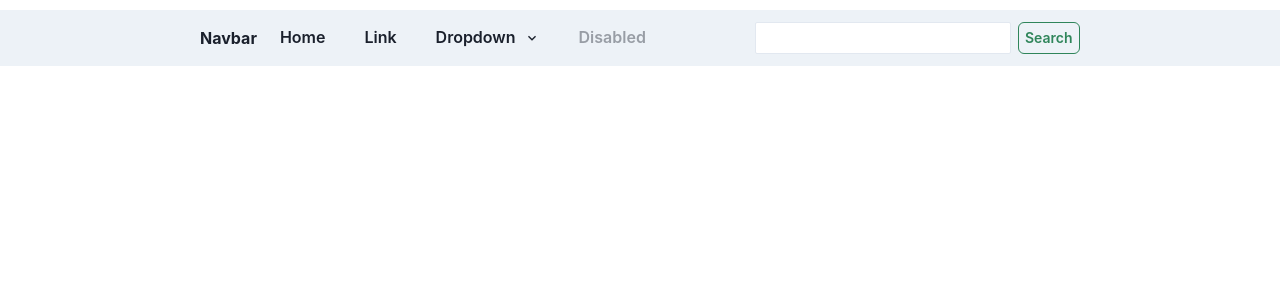
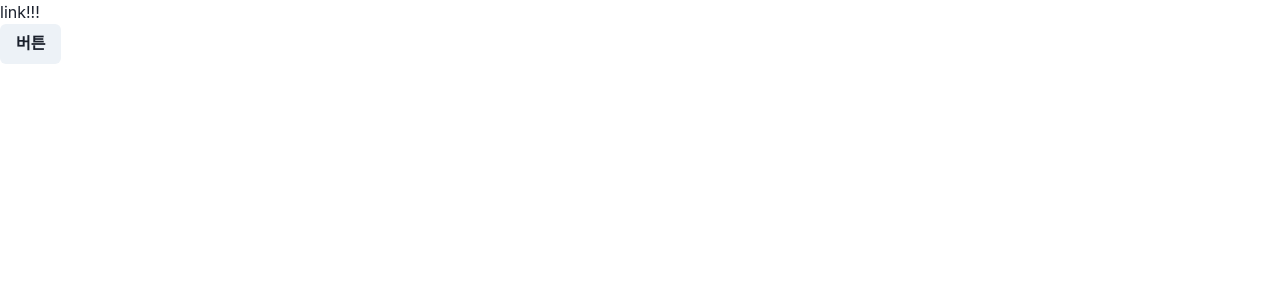
Before and after one commit to jjeongneee/react20231031, a React (Create React App) app: page / in a window 1280 px wide. Shown: the top 300 px of the page. Built offline with nearby package versions, Linux system fonts and the light colour scheme.

Commit message:
함수를 props으로 전달

```diff
--- a/src/App.js
+++ b/src/App.js
@@ -1,59 +1,28 @@
 import React from "react";
-import {
-  Box,
-  Button,
-  Flex,
-  Input,
-  Menu,
-  MenuButton,
-  MenuItem,
-  MenuList,
-  Text,
-} from "@chakra-ui/react";
-import { ChevronDownIcon } from "@chakra-ui/icons";
+import { Button } from "@chakra-ui/react";
+
+function MyComp({ to, someProp }) {
+  someProp();
+  return (
+    <>
+      <div>
+        <a href={to[0]}>link!!!</a>
+      </div>
+      <div>
+        <Button onClick={someProp}>버튼</Button>
+      </div>
+    </>
+  );
+}
 
 function App(props) {
+  function func1() {
+    console.log("func1 실행됨");
+  }
   return (
-    <Flex
-      px={{ base: "0px", md: "70px", lg: "120px", xl: "200px" }}
-      justify={"space-between"}
-      py={"8px"}
-      my="10px"
-      bg="gray.100"
-    >
-      <Flex gap={"7px"} align={"center"}>
-        <Text as={"b"}>Navbar</Text>
-        <Button variant={"ghost"}>Home</Button>
-        <Button variant={"ghost"}>Link</Button>
-
-        <Menu>
-          <MenuButton
-            variant="ghost"
-            as={Button}
-            rightIcon={<ChevronDownIcon />}
-          >
-            Dropdown
-          </MenuButton>
-          <MenuList>
-            <MenuItem>Download</MenuItem>
-            <MenuItem>Create a Copy</MenuItem>
-            <MenuItem>Mark as Draft</MenuItem>
-            <MenuItem>Delete</MenuItem>
-            <MenuItem>Attend a Workshop</MenuItem>
-          </MenuList>
-        </Menu>
-
-        <Button variant={"ghost"} isDisabled={true}>
-          Disabled
-        </Button>
-      </Flex>
-      <Flex gap={"7px"} align={"center"}>
-        <Input size={"sm"} bg="white" colorScheme="green" />
-        <Button size={"sm"} variant={"outline"} colorScheme="green">
-          Search
-        </Button>
-      </Flex>
-    </Flex>
+    <div>
+      <MyComp to={["https://www.naver.com"]} someProp={func1}></MyComp>
+    </div>
   );
 }
 
```
